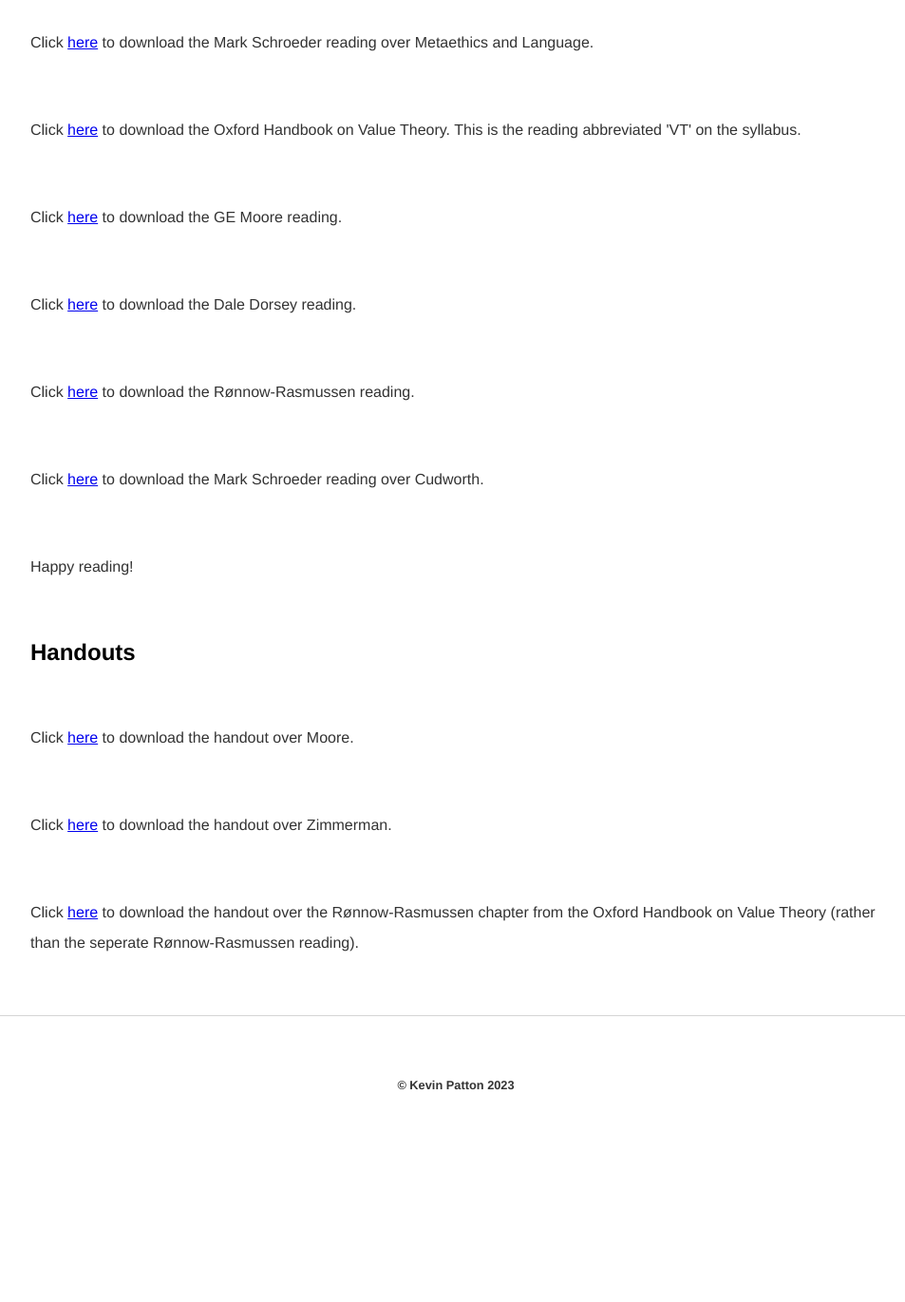
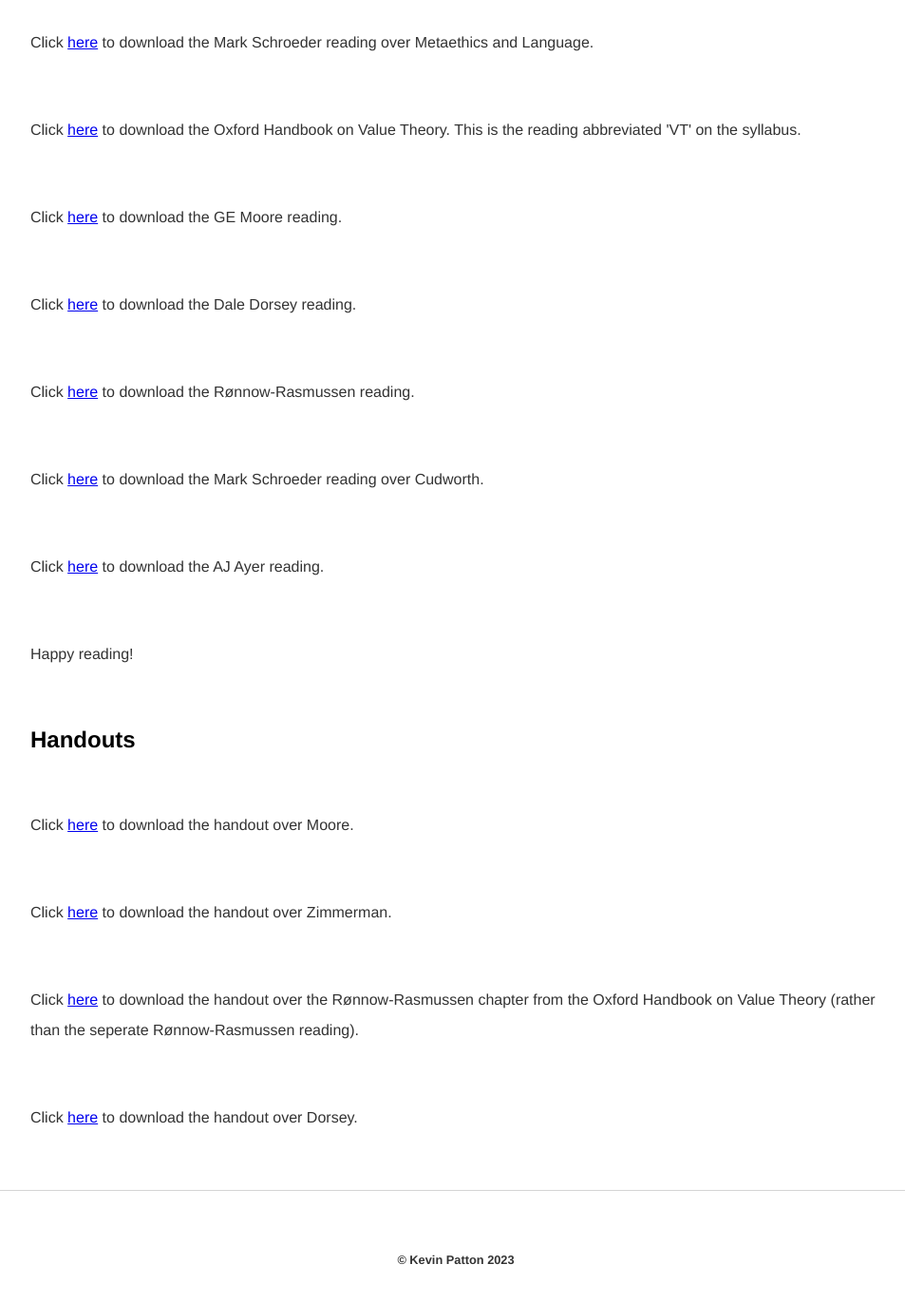
Before and after one commit to kevinjpatton/kevinjpatton.github.io, a Jekyll site: the page built from teaching/phil_3050/index.html, in a window 1280 px wide and 1400 px high, scrolled down 532 px. Shown: the top 1371 px of the window at 95% size, without its empty margins (160-1113 px from the left). Built offline with Jekyll 4.4.1, drawn with Linux system fonts in a browser that asks for light colours; Markdown is read by kramdown in place of the engine named in the settings; before the commit the page ends 1748 px from its top, so only the background shows below that.

Commit message:
Update index.html

```diff
--- a/teaching/phil_3050/index.html
+++ b/teaching/phil_3050/index.html
@@ -13,8 +13,10 @@
 <p>Click <a href="/teaching/phil_3050/Dale Dorsey - Can Instrumental Value be Intrinsic.pdf" taget="_blank">here</a> to download the Dale Dorsey reading.</p>
 <p>Click <a href="/banda/Toni Rønnow-Rasmussen: Instrumental Values.pdf" target="_blank">here</a> to download the Rønnow-Rasmussen reading.</p>
 <p>Click <a href="/banda/Mark Shcroeder - Explaining the Reasons We Share - Explanation and Expression in Ethics, Volume 1.pdf" target="_blank">here</a> to download the Mark Schroeder reading over Cudworth.</p>
+<p>Click <a href="/phil)3050/AJ Ayer - Language Truth and Logic.pdf" target="_blank">here</a> to download the AJ Ayer reading.</p>
 <p>Happy reading!</p>
 <h2>Handouts</h2>
 <p>Click <a href="/teaching/phil_3050/Handout_Moore.pdf" target="_blank">here</a> to download the handout over Moore.</p>
 <p>Click <a href="/teaching/phil_3050/Handout - Zimmerman.pdf" target="_blank">here</a> to download the handout over Zimmerman.</p>
 <p>Click <a href="/teaching/phil_3050/Handout - Chapter 2 - Rønnow-Rasmussen.pdf" target="_blank">here</a> to download the handout over the Rønnow-Rasmussen chapter from the Oxford Handbook on Value Theory (rather than the seperate Rønnow-Rasmussen reading).</p>
+<p>Click <a href="/teaching/phil_3050/Handout - Dorsey.pdf" target="_blank">here</a> to download the handout over Dorsey.</p>
```
